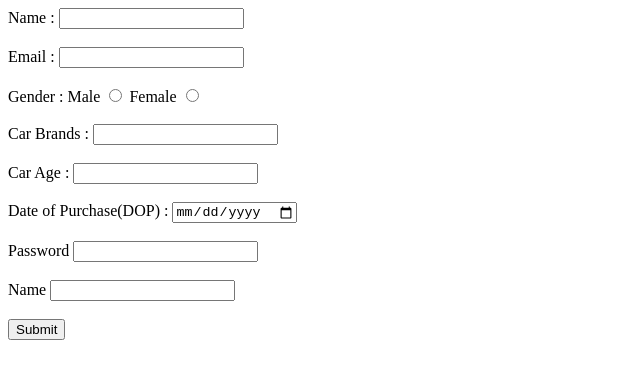
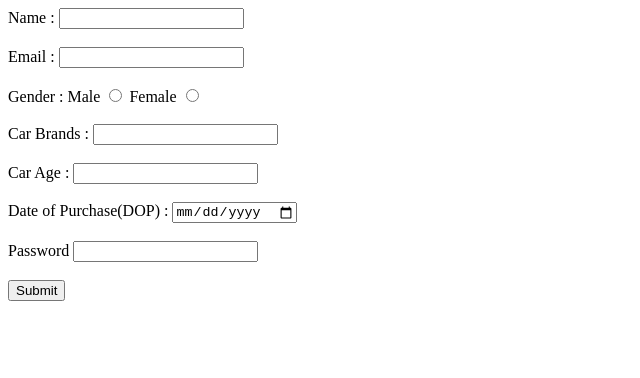
Before and after one commit to acciojob/car-insurance-form-sonarinayat, a website: page main.html in a window 1280 px wide. Shown: the whole page, without its empty margins (0-640 px from the left). Drawn offline with Linux system fonts and the light colour scheme.

Commit message:
created a submission

```diff
--- a/main.html
+++ b/main.html
@@ -9,8 +9,8 @@
 <body>
 	<!-- the entire body must be written by student -->
 	<form>
-		<label id="name">Name : </label>
-		<input type="text" id="name" ><br><br>
+		<label id=username>Name : </label>
+		<input type="text" id="username" name="username"  ><br><br>
 		<label id="email">Email : </label>
 		<input type="email" id="email"  ><br><br>
 		<owner>Gender : </owner>
@@ -26,9 +26,7 @@
 		<input type="date" id="dop"><br><br>
 		<label id="password">Password</label>
 		<input type="password" id="password"><br><br>
-		<label id="n">Name</label>
-		<input type="text" id="name"><br><br>
-		<button typr="submit" form="form1" value="">Submit</button>
+		<button type="submit" form="form1" value="">Submit</button>
 
 
 
```
